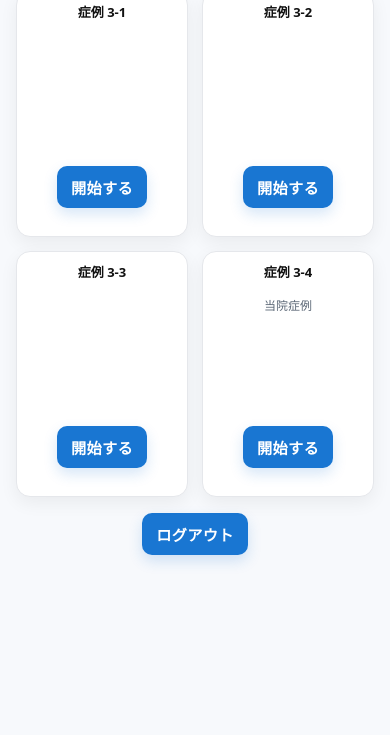
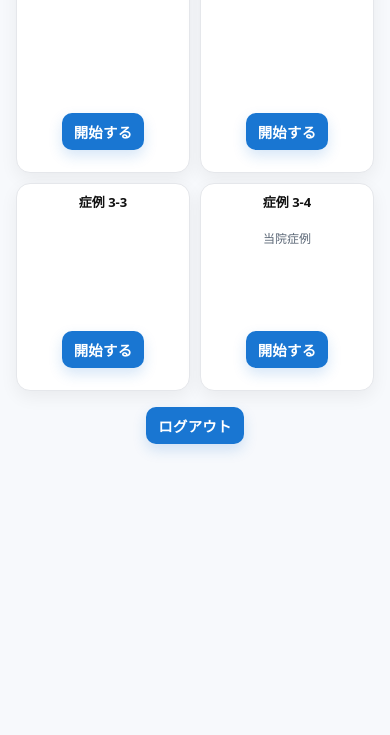
Before and after one commit to da-i-go/STATlms-home, a plain HTML site: page problems.html in a window 390 px wide. Shown: the part 109-844 px from the top of the page. Drawn offline with Linux system fonts and the light colour scheme; no server answers; sample sign-in values are in the browser's storage.

Commit message:
Update problems.css

```diff
--- a/CSS/problems.css
+++ b/CSS/problems.css
@@ -228,3 +228,44 @@ body {
     font-size: .95rem;
   }
 }
+
+/* ==== 全体の縦詰め・スマホ向けレイアウト微調整 ==== */
+@media (max-width: 480px) {
+  /* カードの高さと間隔を詰める */
+  .grid {
+    gap: 10px;                        /* ← カード間の縦横間隔を詰める */
+    grid-template-columns: repeat(2, 1fr);
+    grid-auto-rows: auto;             /* 内容に応じて自動伸縮 */
+  }
+
+  .card {
+    min-height: 180px;                /* ← 少し低めに調整（必要に応じて170〜190） */
+    padding: 10px 10px 16px;          /* ← 内側の余白も少し詰める */
+    margin: 0;                        /* ← ブラウザが付ける余白をリセット */
+  }
+
+  .card h3 {
+    font-size: 13px;
+    line-height: 1.25;
+    margin-bottom: 2px;
+  }
+
+  .card p {
+    font-size: 12px;
+    line-height: 1.3;
+    min-height: 1.6em;
+  }
+
+  .btn {
+    padding: 8px 12px;
+    font-size: .9rem;
+    margin-top: auto;
+    margin-bottom: 6px;               /* ← 下端との間を確保しつつ全体は詰める */
+  }
+
+  /* タイトル「問題一覧」の上余白を少し詰める */
+  .container {
+    margin-top: 3vh;                  /* ← 上の空きを少し狭める */
+    margin-bottom: 6vh;               /* ← 下の余白も軽減 */
+  }
+}
```
